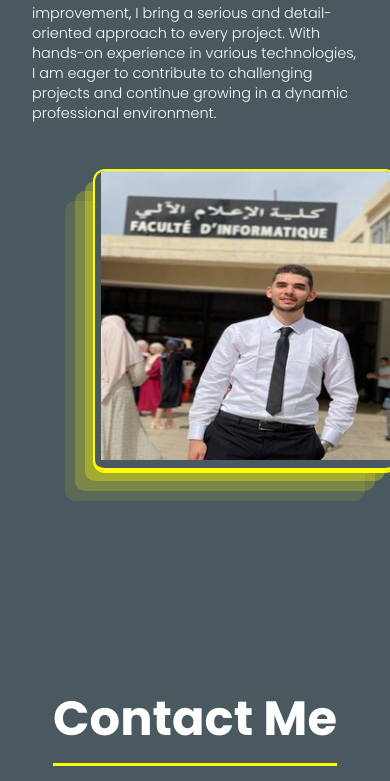
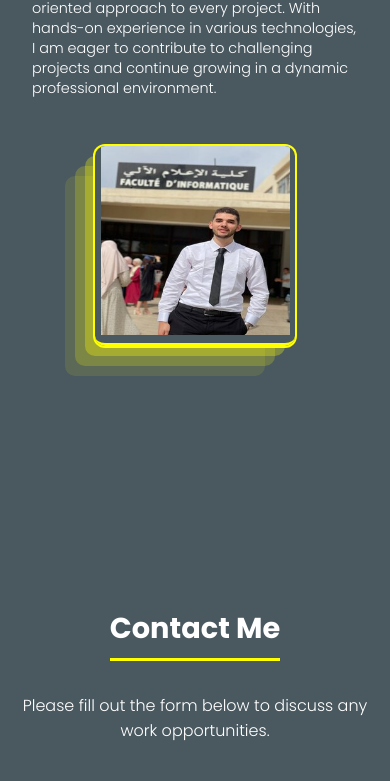
Before and after one commit to abdenourgarti/portfolio, a React (Create React App) app: page / in a window 390 px wide. Shown: the part 1194-1975 px from the top of the page. Built offline with nearby package versions, Linux system fonts and the light colour scheme.

Commit message:
some modif responsive

```diff
--- a/src/components/About me/Aboutme.css
+++ b/src/components/About me/Aboutme.css
@@ -1,3 +1,6 @@
+/* #about{
+  background: white;
+} */
 .about-me-section {
   padding: 4rem 2rem;
   max-width: 75rem;
@@ -114,7 +117,7 @@
   .about-me-section {
       padding: 2rem 1rem;
       min-height: 100vh;
-      margin-top: 25px;
+
   }
 
   .about-me-content {
@@ -129,7 +132,12 @@
   .about-me-image-wrapper {
       width: 250px;
       height: 250px;
-      margin-bottom: 2rem;
+      margin: 0 auto 2rem;
+  }
+
+  .about-me-image {
+      width: 250px !important;
+      height: 250px !important;
   }
 
   .about-me-title {
@@ -151,7 +159,12 @@
   .about-me-image-wrapper {
       width: 200px;
       height: 200px;
-      margin-bottom: 1.5rem;
+      margin: 0 auto 1.5rem;
+  }
+
+  .about-me-image {
+      width: 200px !important;
+      height: 200px !important;
   }
 
   .about-me-title {
--- a/src/components/About me/about.js
+++ b/src/components/About me/about.js
@@ -17,7 +17,8 @@ const AboutMe = () => {
     });
 
     return (
-        <section id='about' className="about-me-section">
+        <section id='about'>
+            <div className="about-me-section">
                 <h1 className="about-me-title">About Me</h1>
                 <div className="about-me-content">
                     <div className="about-me-image-container">
@@ -42,6 +43,7 @@ const AboutMe = () => {
                         </p>
                     </div>
                 </div>
+            </div>
         </section>
     );
 };
--- a/src/components/Contact/contact.css
+++ b/src/components/Contact/contact.css
@@ -72,7 +72,17 @@
 }
 
 @media (max-width: 768px) {
-    #contact{
-        margin-top: 65px;
+
+    .contactPageTitle{
+        font-size: 2rem;
+        margin-bottom: 1.5rem;
+    }
+
+}
+
+@media (max-width: 480px) {
+    .contactPageTitle{
+        font-size: 1.8rem;
+        margin-bottom: 1rem;
     }
 }
--- a/src/components/Intro/intro.css
+++ b/src/components/Intro/intro.css
@@ -41,6 +41,7 @@
   border-radius: 2rem;
   cursor: pointer;
   transition: all 0.3s ease;
+  animation: blink 1s infinite;
 }
 
 .btnImg {
@@ -51,6 +52,19 @@
 
 .hire-me-btn:hover {
   background: white;
+  animation: none;
+}
+
+@keyframes blink {
+  0% {
+    opacity: 1;
+  }
+  50% {
+    opacity: 0.5;
+  }
+  100% {
+    opacity: 1;
+  }
 }
 
 .intro-image-container {
@@ -127,7 +141,6 @@
     height: 200px;
     margin-bottom: 2rem;
   }
-
 }
 
 @media (max-width: 480px) {
--- a/src/components/Navbar/navbar.css
+++ b/src/components/Navbar/navbar.css
@@ -41,7 +41,7 @@
     cursor: pointer;
 }
 
-.desktopMenuBtn:hover {
+.desktopMenuBtn:hover, .activeBtn {
     background: yellow;
     color: rgb(74, 89, 96);
 }
@@ -87,6 +87,8 @@
     border-bottom: 3px solid yellow;
 }
 
+
+
 @media screen and (max-width:768px) {
     .mobMenu{
         display: flex;
--- a/src/components/Navbar/navbar.js
+++ b/src/components/Navbar/navbar.js
@@ -16,12 +16,10 @@ const Navbar = () => {
           <Link activeClass='active' to='intro-section' spy={true} offset={-50} duration={500} className='desktopMenuListItem'>Portfolio</Link>
           <Link activeClass='active' to='intro-section' spy={true} offset={-50} duration={500} className='desktopMenuListItem'>Clients</Link>
         </div>
-        <button className='desktopMenuBtn' onClick={() => {
-          document.getElementById('contact').scrollIntoView({behavior: 'smooth'});
-        }}>
+        <Link activeClass='activeBtn' to='contact' spy={true} offset={-50} duration={500} className='desktopMenuBtn'>
             <img src={contactImg} alt='contact' className='desktopMenuImg'/>
             Contact Me
-        </button>
+        </Link>
         <img src={menu} alt='menu' className='mobMenu' onClick={() => setShowMenu(!showMenu)}/>
         <div className='navMenu' style={{display: showMenu? 'flex' : 'none'}}>
           <Link activeClass='active' to='intro-section' spy={true} offset={-100} duration={500} className='listItem' onClick={() => setShowMenu(false)}>Home</Link>
```
Lines whose indentation alone changed are shown as unchanged.
